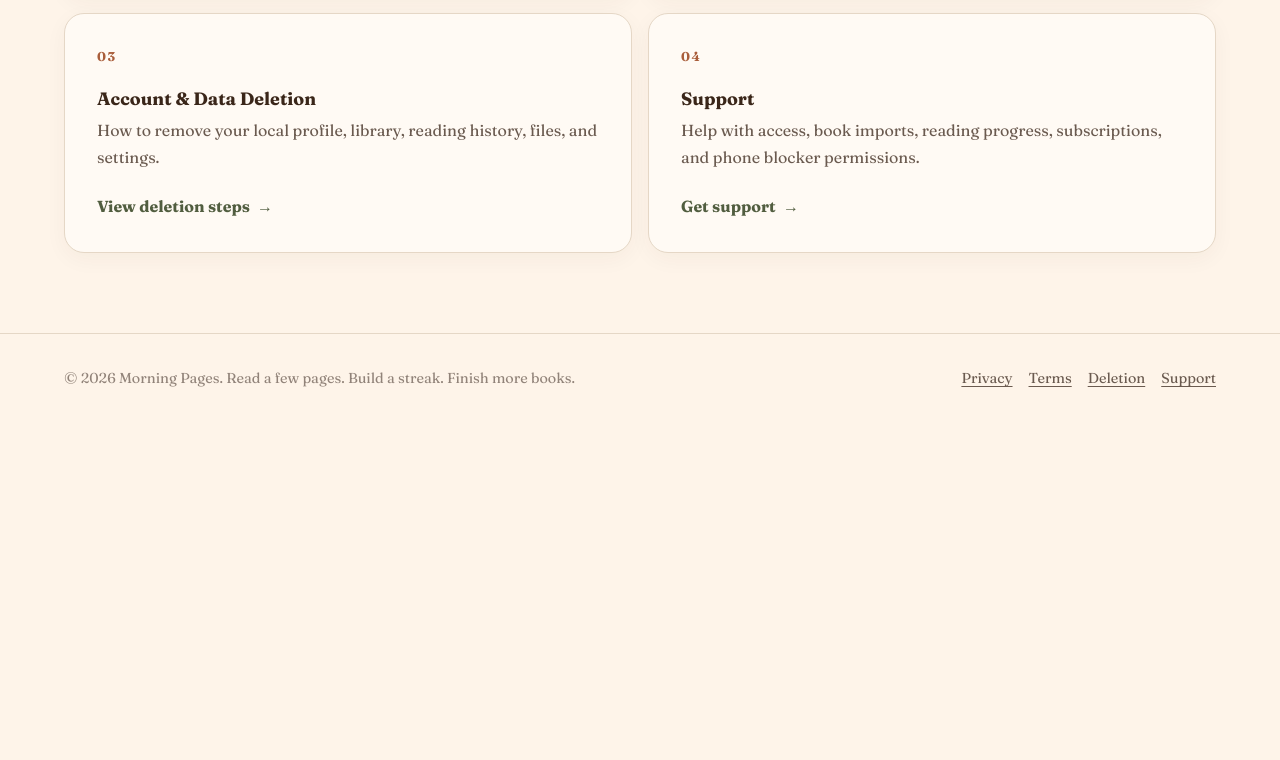
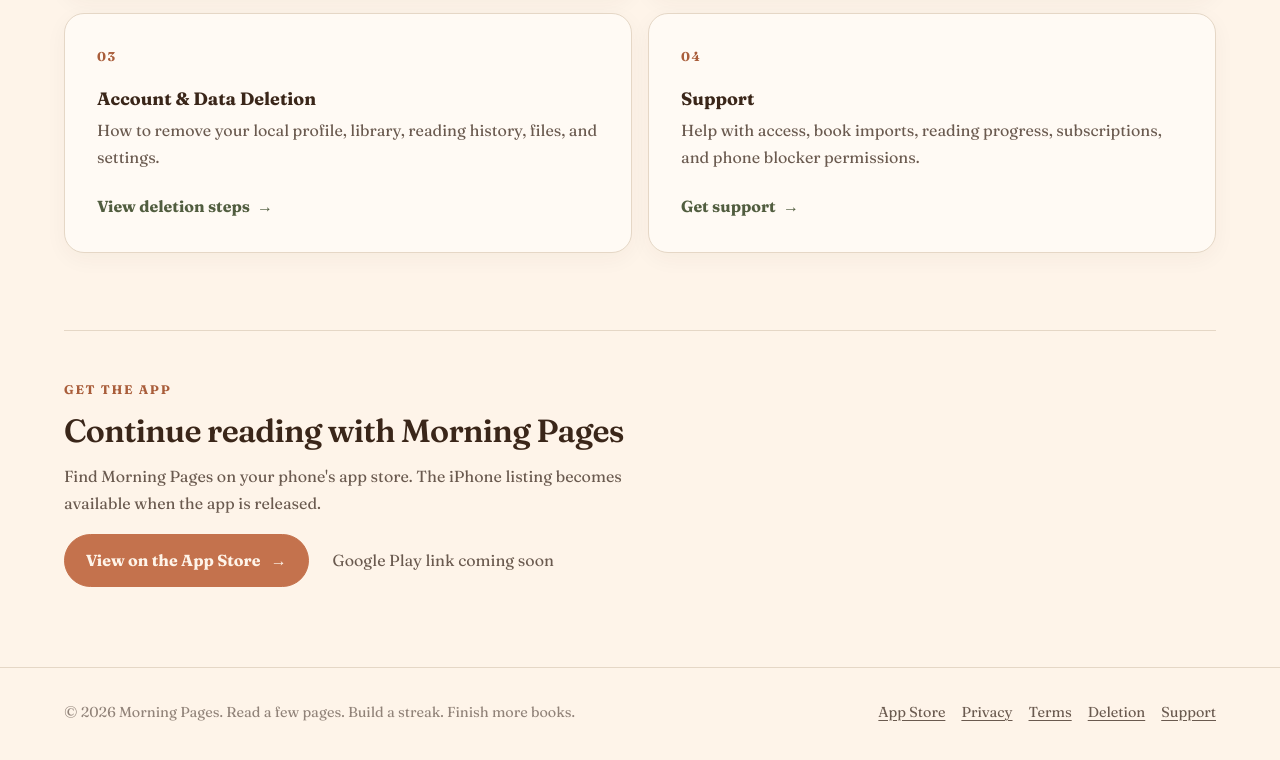
Before and after one commit to DavisKiprotich/morning-pages-legal.github.io, a plain HTML site: page index.html in a window 1280 px wide. Shown: the part 1126-1886 px from the top of the page. Before the commit the page ends 1584 px from the top, so only its background shows below. Drawn offline with Linux system fonts and the light colour scheme.

Commit message:
Add app store section to legal site

```diff
--- a/index.html
+++ b/index.html
@@ -111,6 +111,20 @@
           </a>
         </div>
       </section>
+      <section class="store-section" aria-labelledby="store-title">
+        <p class="eyebrow">Get the app</p>
+        <h2 id="store-title">Continue reading with Morning Pages</h2>
+        <p class="store-copy">
+          Find Morning Pages on your phone's app store. The iPhone listing
+          becomes available when the app is released.
+        </p>
+        <div class="store-actions">
+          <a class="button" href="https://apps.apple.com/app/id6801025050">
+            View on the App Store <span aria-hidden="true">→</span>
+          </a>
+          <span class="store-pending">Google Play link coming soon</span>
+        </div>
+      </section>
     </main>
 
     <footer class="site-footer">
@@ -120,6 +134,7 @@
           Build a streak. Finish more books.
         </p>
         <nav class="footer-links" aria-label="Footer navigation">
+          <a href="https://apps.apple.com/app/id6801025050">App Store</a>
           <a href="./privacy/index.html">Privacy</a>
           <a href="./terms/index.html">Terms</a>
           <a href="./account-deletion/index.html">Deletion</a>
--- a/styles.css
+++ b/styles.css
@@ -322,6 +322,32 @@
   gap: 1rem;
 }
 
+.store-section {
+  margin-top: clamp(3rem, 6vw, 5rem);
+  padding-top: clamp(2rem, 4vw, 3rem);
+  border-top: 1px solid var(--line);
+}
+
+.store-copy {
+  max-width: 55ch;
+  color: var(--ink-muted);
+}
+
+.store-actions {
+  display: flex;
+  align-items: center;
+  flex-wrap: wrap;
+  gap: 1rem 1.5rem;
+}
+
+.store-actions .button {
+  gap: 0.65rem;
+}
+
+.store-pending {
+  color: var(--ink-muted);
+}
+
 .card {
   display: flex;
   min-height: 15rem;
```
